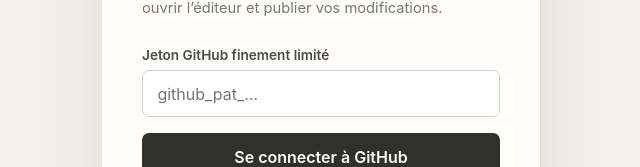
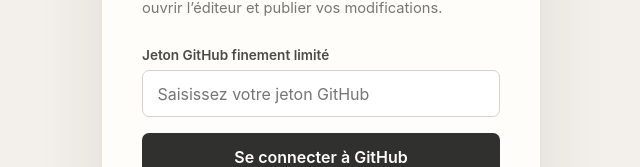
Before and after one commit to Optimist97/cv-portfolio, a website built with Vite: page src/cms.html in a window 1280 px wide. Shown: the part 324-491 px from the top of the page, without its empty margins (319-959 px from the left). Built offline with nearby package versions, Linux system fonts and the light colour scheme.

Commit message:
Remove token format hint from CMS field
Updated the placeholder text for the GitHub token input field to provide clearer instructions.

```diff
--- a/src/cms.html
+++ b/src/cms.html
@@ -439,7 +439,7 @@
       <p class="login-intro">Connectez-vous avec votre jeton GitHub pour ouvrir l’éditeur et publier vos modifications.</p>
       <div class="login-field">
         <label for="githubToken">Jeton GitHub finement limité</label>
-        <input type="password" id="githubToken" autocomplete="off" spellcheck="false" placeholder="github_pat_…" aria-describedby="loginHelp">
+        <input type="password" id="githubToken" autocomplete="off" spellcheck="false" placeholder="Saisissez votre jeton GitHub" aria-describedby="loginHelp">
       </div>
       <button class="login-submit" type="button" data-action="connectGitHub">Se connecter à GitHub</button>
       <p id="loginStatus" class="login-status" role="status" aria-live="polite"></p>
```
